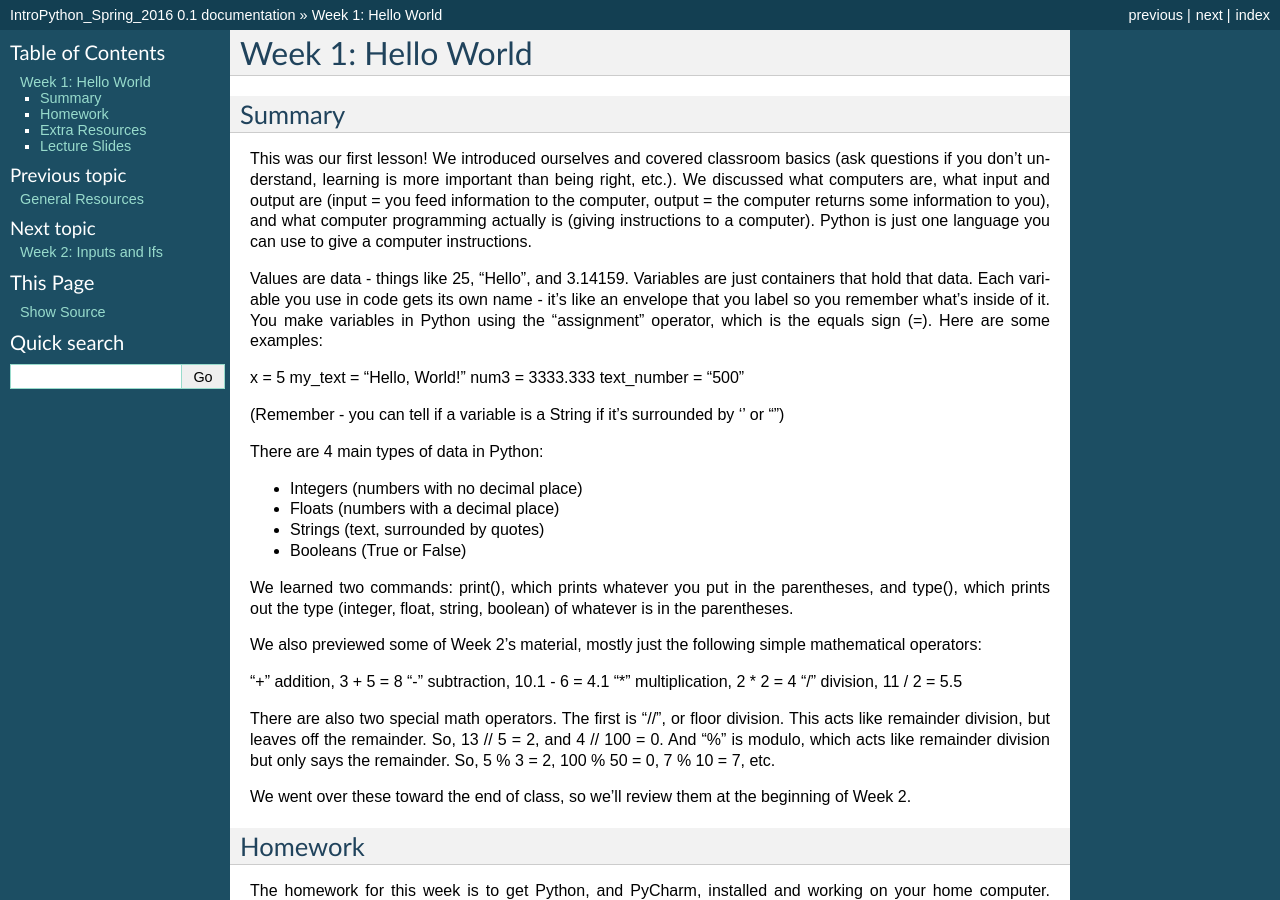
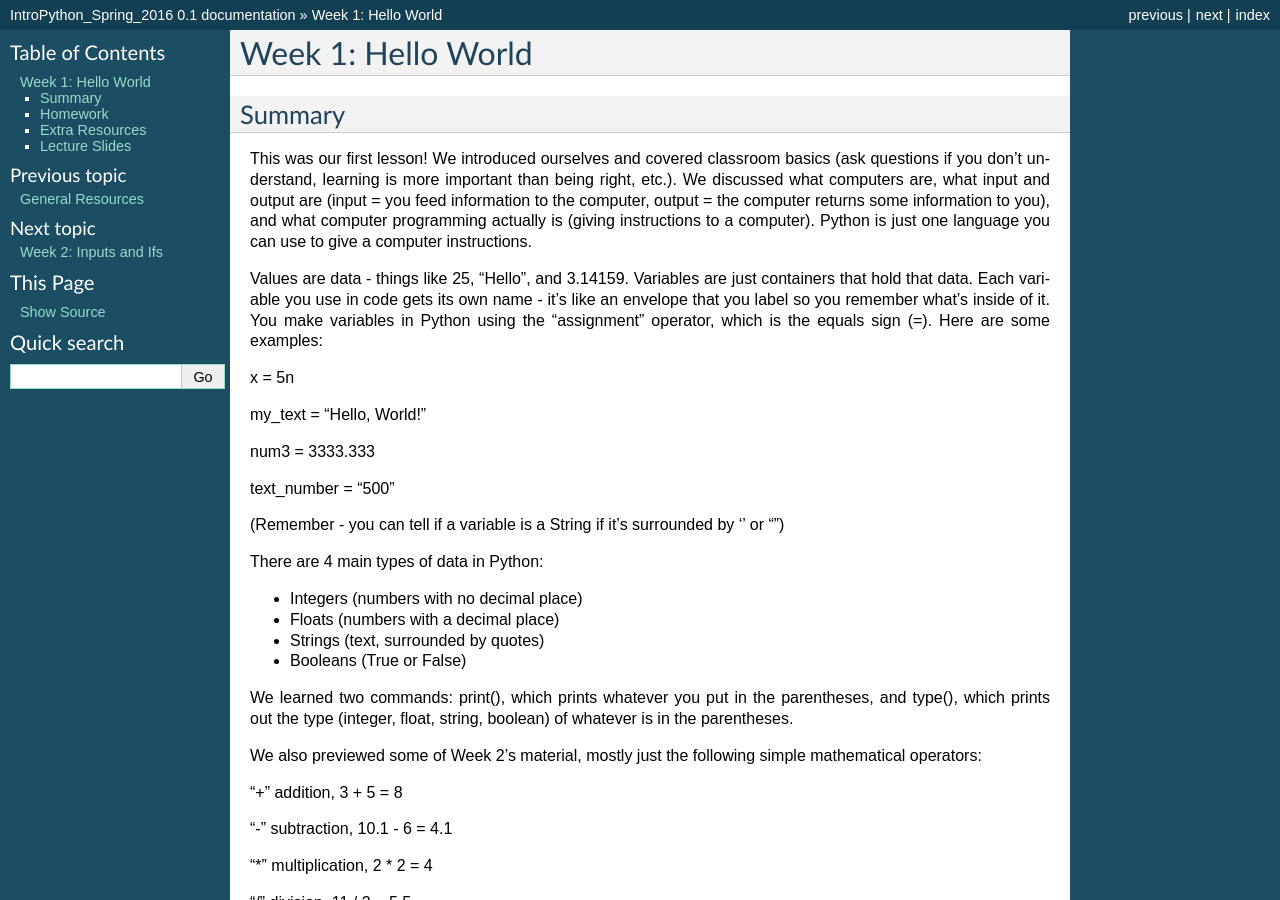
Before and after one commit to Heroes-Academy/Intro-to-Python-Spring-2016, a Sphinx documentation site: the page built from docs/source/week1.rst, in a window 1280 px wide and 900 px high. Built offline with Sphinx 7.4.7, drawn with Linux system fonts in a browser that asks for light colours.

Commit message:
Update week1.rst
Fix formatting with linebreaks

```diff
--- a/docs/source/week1.rst
+++ b/docs/source/week1.rst
@@ -8,9 +8,12 @@ This was our first lesson! We introduced ourselves and covered classroom basics
 
 Values are data - things like 25, "Hello", and 3.14159. Variables are just containers that hold that data. Each variable you use in code gets its own name - it's like an envelope that you label so you remember what's inside of it. You make variables in Python using the "assignment" operator, which is the equals sign (=). Here are some examples:
 
-x = 5
+x = 5\n
+
 my_text = "Hello, World!"
+
 num3 = 3333.333
+
 text_number = "500"
 
 (Remember - you can tell if a variable is a String if it's surrounded by '' or "")
@@ -27,8 +30,11 @@ We learned two commands: print(), which prints whatever you put in the parenthes
 We also previewed some of Week 2's material, mostly just the following simple mathematical operators:
 
 "+" addition, 3 + 5 = 8
+
 "-" subtraction, 10.1 - 6 = 4.1
+
 "*" multiplication, 2 * 2 = 4
+
 "/" division, 11 / 2 = 5.5
 
 There are also two special math operators. The first is "//", or floor division. This acts like remainder division, but leaves off the remainder. So, 13 // 5 = 2, and 4 // 100 = 0. And "%" is modulo, which acts like remainder division but only says the remainder. So, 5 % 3 = 2, 100 % 50 = 0, 7 % 10 = 7, etc.
```
